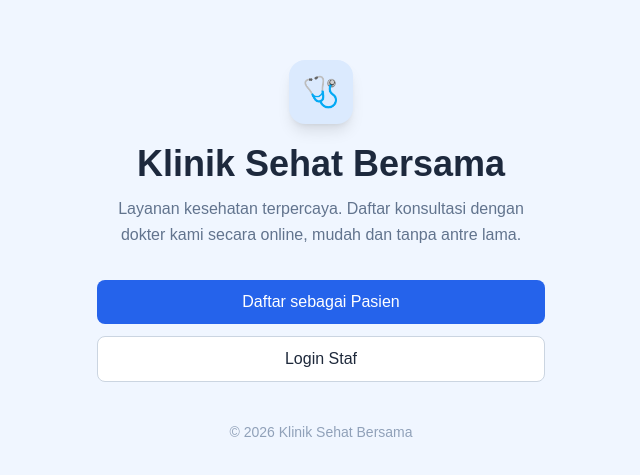
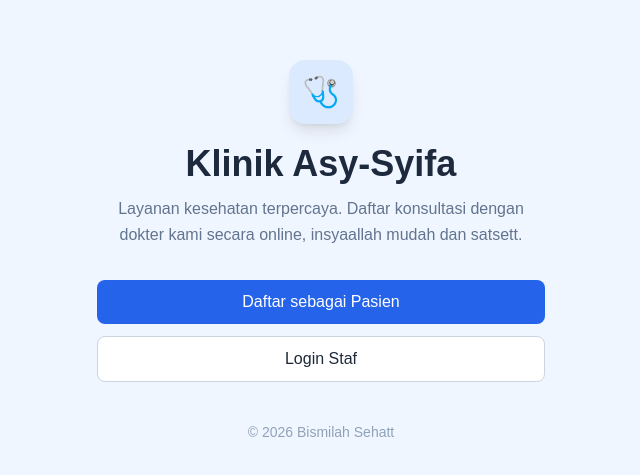
Before and after one commit to Mutiaraayatu/proyek-klinik, a Next.js app: page / in a window 1280 px wide. Shown: the part 149-624 px from the top of the page, without its empty margins (319-959 px from the left). Built offline with nearby package versions, Linux system fonts and the light colour scheme.

Commit message:
Ganti nama klinik menjadi Klinik Asy-Syifa

```diff
--- a/app/layout.tsx
+++ b/app/layout.tsx
@@ -13,8 +13,8 @@ const geistMono = Geist_Mono({
 });
 
 export const metadata: Metadata = {
-  title: "Create Next App",
-  description: "Generated by create next app",
+  title: "Klinik Asy-Syifa",
+  description: "Sistem manajemen Klinik Asy-Syifa",
 };
 
 export default function RootLayout({
--- a/app/page.tsx
+++ b/app/page.tsx
@@ -5,9 +5,9 @@ export default function HomePage() {
         <div className="inline-flex items-center justify-center w-16 h-16 bg-blue-100 text-white rounded-2xl text-3xl mb-5 shadow-lg">
           🩺
         </div>
-        <h1 className="text-4xl font-bold mb-3 text-slate-800">Klinik Sehat Bersama</h1>
+        <h1 className="text-4xl font-bold mb-3 text-slate-800">Klinik Asy-Syifa</h1>
         <p className="text-slate-500 mb-8 leading-relaxed">
-          Layanan kesehatan terpercaya. Daftar konsultasi dengan dokter kami secara online, mudah dan tanpa antre lama.
+          Layanan kesehatan terpercaya. Daftar konsultasi dengan dokter kami secara online, insyaallah mudah dan satsett.
         </p>
 
         <div className="space-y-3">
@@ -20,7 +20,7 @@ export default function HomePage() {
         </div>
 
         <p className="text-sm text-slate-400 mt-10">
-          &copy; 2026 Klinik Sehat Bersama
+          &copy; 2026 Bismilah Sehatt
         </p>
       </div>
     </div>
```
